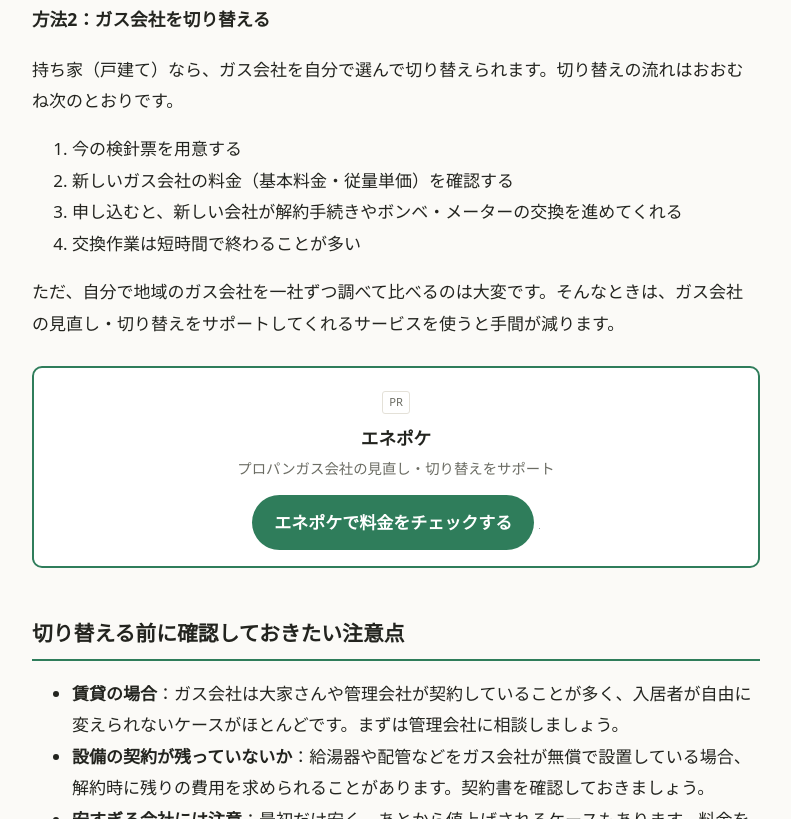
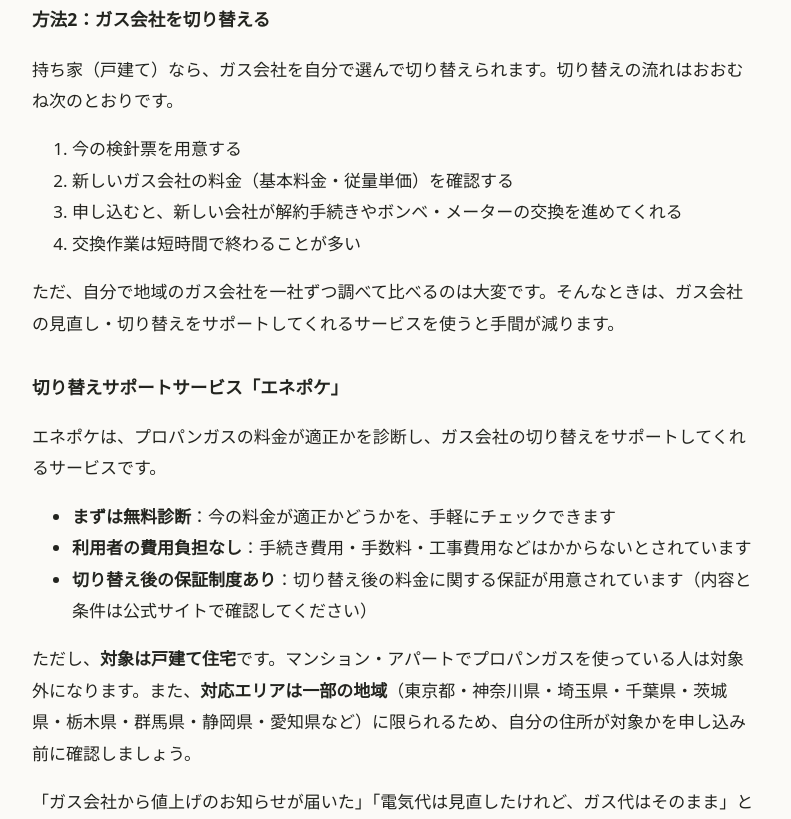
Before and after one commit to kilo-cw/kotei-hi-blog, an Astro site: page /posts/propane-gas-takai in a window 1280 px wide. Shown: the part 1981-2800 px from the top of the page, without its empty margins (244-1035 px from the left). Built offline with nearby package versions, Linux system fonts and the light colour scheme; Astro itself is replaced by a stand-in of ours.

Commit message:
エネポケの紹介をPR文に基づいて具体化（無料・戸建て限定・対応エリア）
Co-Authored-By: Claude Opus 5.5 <noreply@anthropic.com>
Claude-Session: https://claude.ai/code/session_016eH7XVHB2XNG2kWDnVPBQj

```diff
--- a/src/content/posts/propane-gas-takai.mdx
+++ b/src/content/posts/propane-gas-takai.mdx
@@ -2,6 +2,7 @@
 title: 'プロパンガス代が高いのはなぜ？料金が決まる仕組みと、今日からできる下げ方'
 description: 'プロパンガス（LPガス）が都市ガスより高くなりやすい理由と、料金明細の見方、ガス会社の切り替えで料金を下げる手順をわかりやすく解説します。'
 pubDate: 2026-11-17
+updatedDate: 2026-11-20
 category: 'ガス'
 programs: ['enepoke']
 draft: false
@@ -60,6 +61,18 @@ draft: false
 
 ただ、自分で地域のガス会社を一社ずつ調べて比べるのは大変です。そんなときは、ガス会社の見直し・切り替えをサポートしてくれるサービスを使うと手間が減ります。
 
+### 切り替えサポートサービス「エネポケ」
+
+エネポケは、プロパンガスの料金が適正かを診断し、ガス会社の切り替えをサポートしてくれるサービスです。
+
+- **まずは無料診断**：今の料金が適正かどうかを、手軽にチェックできます
+- **利用者の費用負担なし**：手続き費用・手数料・工事費用などはかからないとされています
+- **切り替え後の保証制度あり**：切り替え後の料金に関する保証が用意されています（内容と条件は公式サイトで確認してください）
+
+ただし、**対象は戸建て住宅**です。マンション・アパートでプロパンガスを使っている人は対象外になります。また、**対応エリアは一部の地域**（東京都・神奈川県・埼玉県・千葉県・茨城県・栃木県・群馬県・静岡県・愛知県など）に限られるため、自分の住所が対象かを申し込み前に確認しましょう。
+
+「ガス会社から値上げのお知らせが届いた」「電気代は見直したけれど、ガス代はそのまま」という人は、まずは診断だけでも試してみると、今の料金が高いのかどうかがわかります。
+
 <AffiliateBox id="enepoke" />
 
 ## 切り替える前に確認しておきたい注意点
--- a/src/data/programs.ts
+++ b/src/data/programs.ts
@@ -21,7 +21,7 @@ export const PROGRAMS: Record<string, Program> = {
   enepoke: {
     name: 'エネポケ',
     category: 'ガス',
-    catch: 'プロパンガス会社の見直し・切り替えをサポート',
+    catch: '戸建て向け。無料診断で今のガス料金が適正かチェック',
     cta: 'エネポケで料金をチェックする',
     url: 'https://px.a8.net/svt/ejp?a8mat=4BGNCG+GBN4VU+5Y42+5YJRM',
     pixel: 'https://www15.a8.net/0.gif?a8mat=4BGNCG+GBN4VU+5Y42+5YJRM',
```
